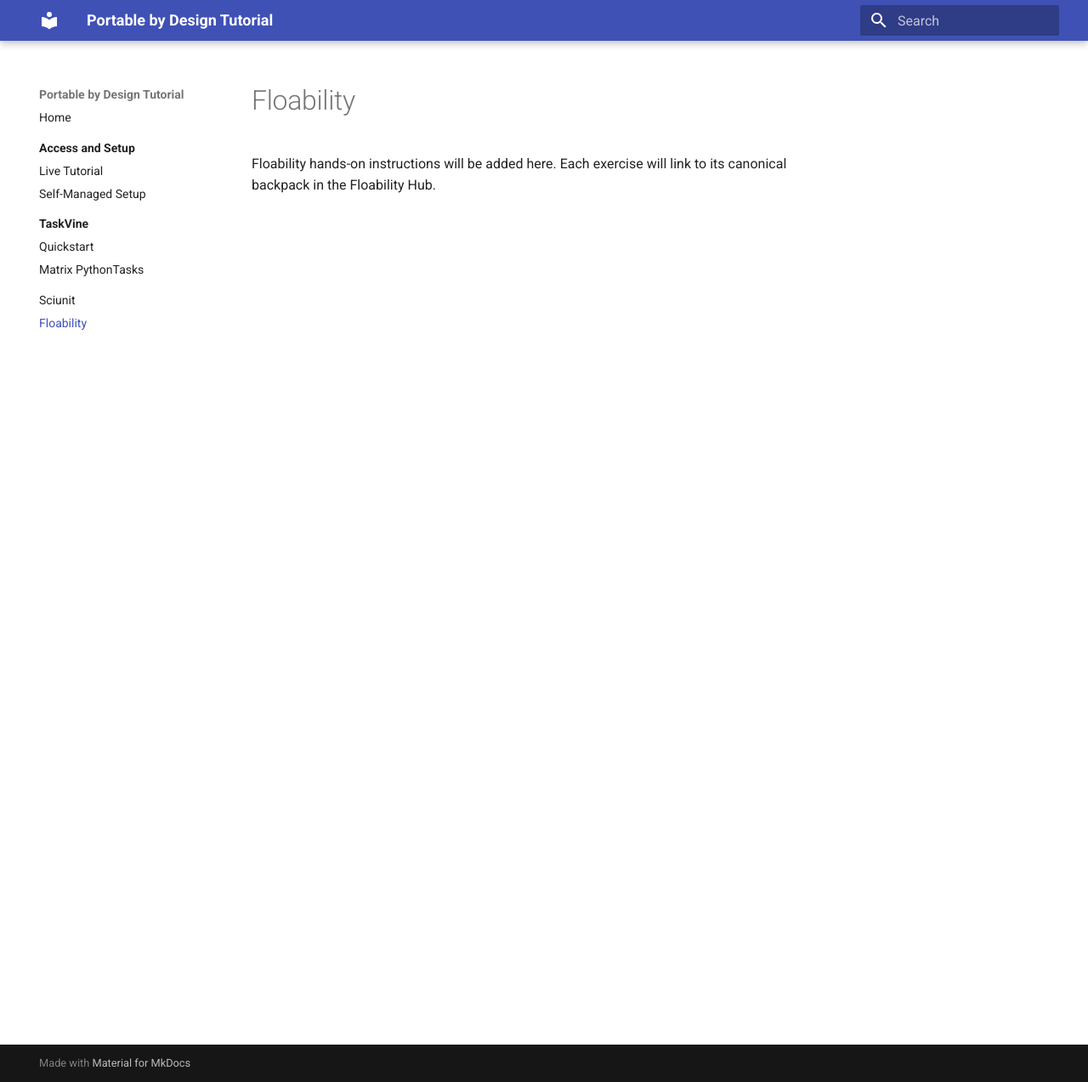
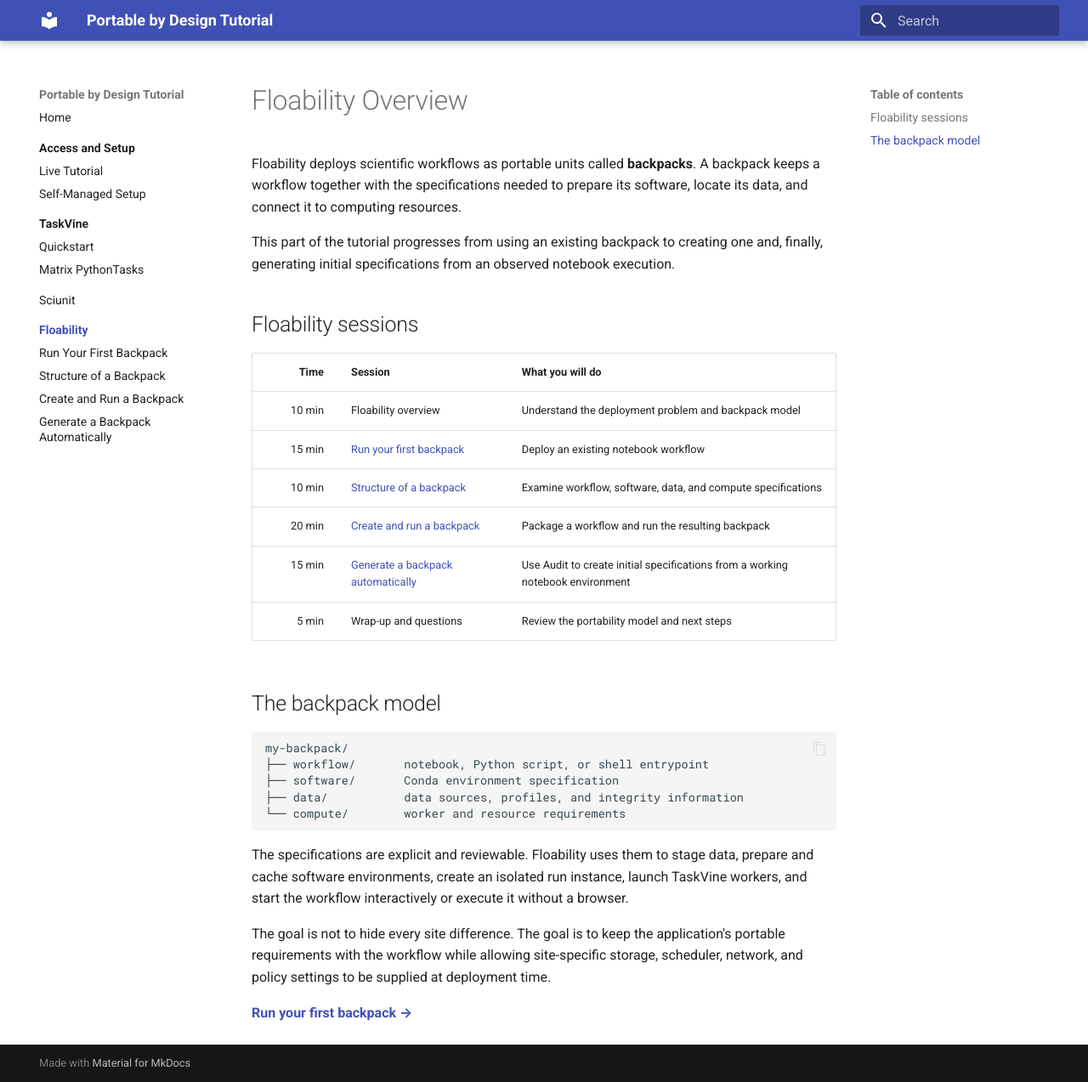
Before and after one commit to floability/tutorial-portable-by-design, an MkDocs documentation site: the page built from docs/04-floability/index.md, in a window 1280 px wide and 1273 px high. Shown: the whole window at 85% size. Built offline with MkDocs 1.6.1 and Material for MkDocs 9.7.7, drawn with Linux system fonts in a browser that asks for light colours.

Commit message:
Restructure Floability tutorial sessions

````diff
--- a/docs/04-floability/index.md
+++ b/docs/04-floability/index.md
@@ -1,3 +1,43 @@
-# Floability
+# Floability Overview
 
-Floability hands-on instructions will be added here. Each exercise will link to its canonical backpack in the Floability Hub.
+Floability deploys scientific workflows as portable units called
+**backpacks**. A backpack keeps a workflow together with the specifications
+needed to prepare its software, locate its data, and connect it to computing
+resources.
+
+This part of the tutorial progresses from using an existing backpack to
+creating one and, finally, generating initial specifications from an observed
+notebook execution.
+
+## Floability sessions
+
+| Time | Session | What you will do |
+| ---: | --- | --- |
+| 10 min | Floability overview | Understand the deployment problem and backpack model |
+| 15 min | [Run your first backpack](first-backpack.md) | Deploy an existing notebook workflow |
+| 10 min | [Structure of a backpack](backpack-structure.md) | Examine workflow, software, data, and compute specifications |
+| 20 min | [Create and run a backpack](create-backpack.md) | Package a workflow and run the resulting backpack |
+| 15 min | [Generate a backpack automatically](audit.md) | Use Audit to create initial specifications from a working notebook environment |
+| 5 min | Wrap-up and questions | Review the portability model and next steps |
+
+## The backpack model
+
+```text
+my-backpack/
+├── workflow/       notebook, Python script, or shell entrypoint
+├── software/       Conda environment specification
+├── data/           data sources, profiles, and integrity information
+└── compute/        worker and resource requirements
+```
+
+The specifications are explicit and reviewable. Floability uses them to stage
+data, prepare and cache software environments, create an isolated run instance,
+launch TaskVine workers, and start the workflow interactively or execute it
+without a browser.
+
+The goal is not to hide every site difference. The goal is to keep the
+application's portable requirements with the workflow while allowing
+site-specific storage, scheduler, network, and policy settings to be supplied
+at deployment time.
+
+[**Run your first backpack →**](first-backpack.md)
--- a/mkdocs.yml
+++ b/mkdocs.yml
@@ -21,4 +21,9 @@ nav:
       - Quickstart: 02-taskvine/quickstart.md
       - Matrix PythonTasks: 02-taskvine/matrix.md
   - Sciunit: 03-sciunit/index.md
-  - Floability: 04-floability/index.md
+  - Floability:
+      - Overview: 04-floability/index.md
+      - Run Your First Backpack: 04-floability/first-backpack.md
+      - Structure of a Backpack: 04-floability/backpack-structure.md
+      - Create and Run a Backpack: 04-floability/create-backpack.md
+      - Generate a Backpack Automatically: 04-floability/audit.md
````
Also changed, not shown: docs/04-floability/audit.md (added, +21 -0 lines), docs/04-floability/backpack-structure.md (added, +18 -0 lines), docs/04-floability/create-backpack.md (added, +19 -0 lines), docs/04-floability/first-backpack.md (added, +20 -0 lines), docs/index.md (+9 -6 lines).
